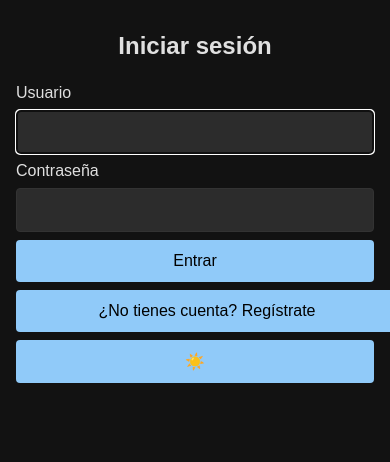
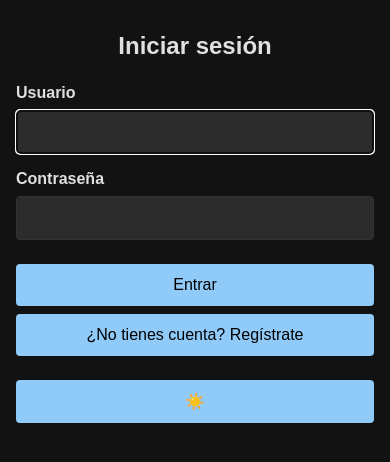
Before and after one commit to HenrySpark369/EpiCode, a Flask app: page /auth/login in a window 390 px wide. Shown: the top 462 px of the page. Run offline with Flask 3, Linux system fonts and the light colour scheme.

Commit message:
Improve login and register forms with styling and markup fixes
- Add consistent form styling for login and register pages in shared.css
- Update login.html and register.html markup for better structure and accessibility
- Style buttons and links for full width and responsive layout
- Include DOMPurify script in register.html for security enhancements

```diff
--- a/static/css/shared.css
+++ b/static/css/shared.css
@@ -79,6 +79,8 @@ button, .link-btn {
   cursor: pointer;
   border-radius: .25rem;
   text-decoration: none;
+  width: 100%;
+  box-sizing: border-box;
 }
 
 button:hover, .link-btn:hover {
@@ -122,3 +124,74 @@ button:hover, .link-btn:hover {
     padding: .75em;
   }
 }
+
+/*—————————————————————————————————————*/
+/* 5) FORMULARIOS LOGIN Y REGISTER      */
+/*—————————————————————————————————————*/
+form {
+  margin-top: 1em;
+}
+
+form label {
+  margin-top: 1em;
+  font-weight: 600;
+}
+
+form input {
+  margin-top: 0.25em;
+}
+
+form button {
+  margin-top: 1.5em;
+}
+
+p {
+  margin-top: 1em;
+  text-align: center;
+}
+
+
+p a.link-btn {
+  display: inline-block;
+  width: auto;
+  padding: 0.5em 1em;
+  margin-top: 0.5em;
+  background: var(--color-primary);
+  color: var(--color-text-on-primary);
+  border-radius: 0.25rem;
+  text-decoration: none;
+}
+
+/* Ajuste para el enlace de registro en login.html para que no sobresalga */
+body[data-theme] a.link-btn {
+  display: block;
+  width: 100%;
+  padding: 0.5em;
+  margin-top: 0.5em;
+  background: var(--color-primary);
+  color: var(--color-text-on-primary);
+  border-radius: 0.25rem;
+  text-align: center;
+  box-sizing: border-box;
+}
+
+p a.link-btn:hover {
+  opacity: 0.9;
+}
+
+#themeToggle {
+  font-size: 1rem;
+  padding: 0.75em;
+  margin-top: 1.5em;
+  border-radius: 0.25rem;
+  background: var(--color-primary);
+  color: var(--color-text-on-primary);
+  border: none;
+  cursor: pointer;
+  width: 100%;
+  text-align: center;
+}
+
+#themeToggle:hover {
+  opacity: 0.9;
+}
--- a/templates/login.html
+++ b/templates/login.html
@@ -27,7 +27,7 @@
       <label for="password">Contraseña</label>
       <input type="password" name="password" id="password" required />
 
-    <button type="submit">Entrar</button>
+      <button type="submit" class="btn">Entrar</button>
     </form>
 
   <!-- Aquí el enlace/botón a registro -->
```
Also changed, not shown: templates/register.html (+6 -4 lines). Lines whose indentation alone changed are shown as unchanged.
